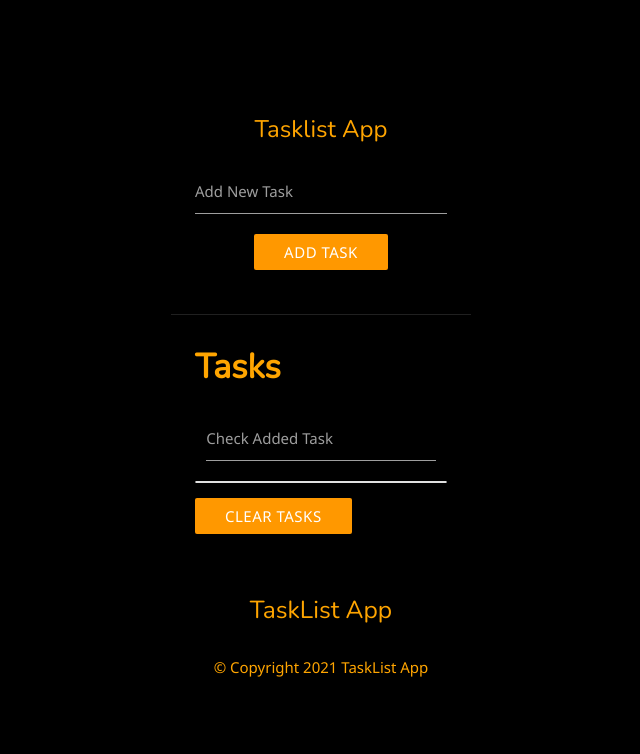
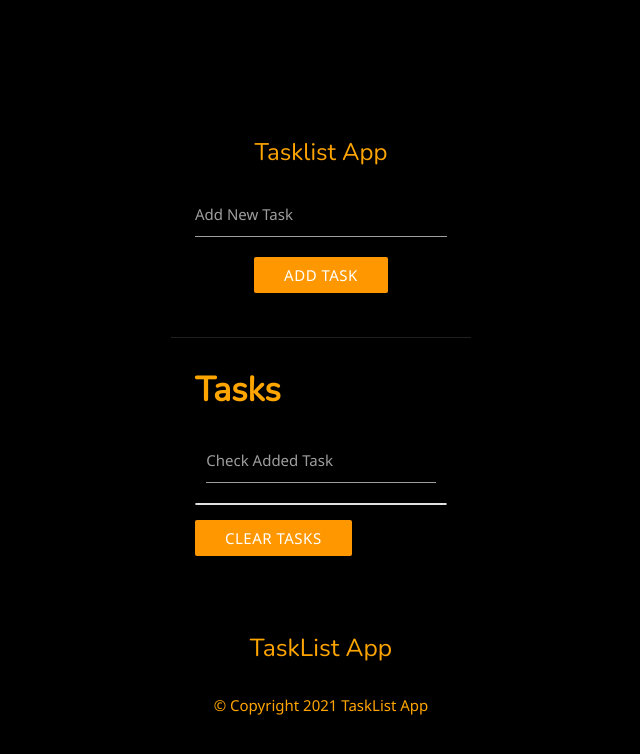
Before and after one commit to FemiObadimu/Tasklist-App, a plain HTML site: page index.html in a window 1280 px wide. Shown: the whole page, without its empty margins (319-959 px from the left). Drawn offline with nearby package versions, Linux system fonts and the light colour scheme.

Commit message:
Recentered some fallouts

```diff
--- a/TaskApp.css
+++ b/TaskApp.css
@@ -58,6 +58,7 @@ body {
   color: orange;
 }
 #main {
+  margin:30px 0px;
   background: transparent;
   width: 300px;
   border-radius: 20px;
```
